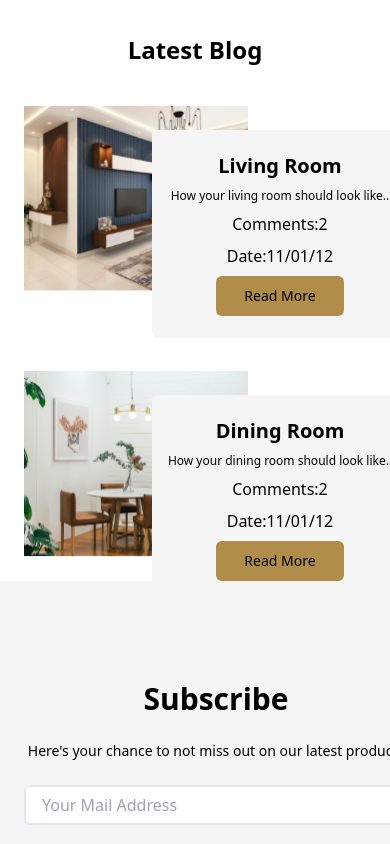
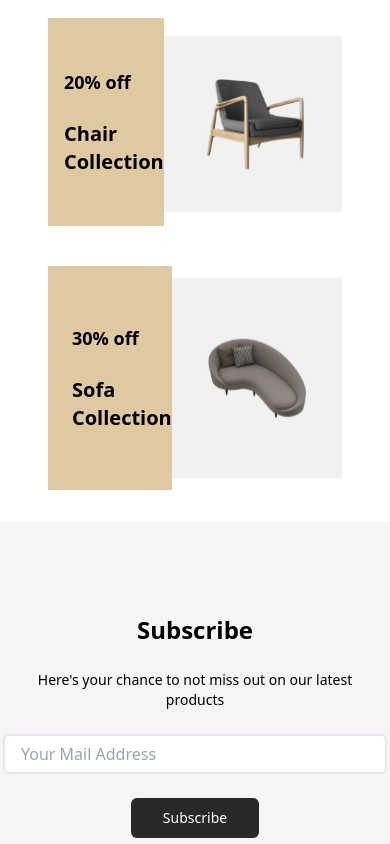
Before and after one commit to ForJessicaSake/React-Query-X-Jotai-Next-Ecommerce-Store, a React (Create React App) app: page / in a window 390 px wide. Shown: the part 940-1784 px from the top of the page. Built offline with nearby package versions, Linux system fonts and the light colour scheme.

Commit message:
feat:completed the collection section

```diff
--- a/src/components/Navbar.tsx
+++ b/src/components/Navbar.tsx
@@ -19,9 +19,9 @@ const Navbar: React.FC = () => {
   return (
     <nav className="flex justify-between items-center lg:px-16 h-20 text-base lg:text-sm cursor-pointer">
       <section className="flex justify-between lg:w-28 w-full">
-        <figure className="w-28 flex justify-between items-center">
-        <img src={Logo} alt="Logo" className="lg:w-5 lg:h-5 h-7 w-7 animate-bounce lg:ml-0 ml-4" />
-        <h1 className="text-xl font-medium cursor-pointer lg:block hidden">Furniture</h1>
+        <figure className="lg:w-28 w-32 flex justify-between items-center">
+        <img src={Logo} alt="Logo" className="lg:w-5 lg:h-5 h-6 w-6 animate-bounce lg:ml-0 ml-4" />
+        <h1 className="text-xl font-medium cursor-pointer lg:block">Furniture</h1>
         </figure>
         <HiOutlineMenuAlt3 className="w-16 h-8 lg:hidden" onClick={toggleNav} />
       </section>
--- a/src/custom/Article.tsx
+++ b/src/custom/Article.tsx
@@ -10,13 +10,13 @@ type Props = {
 
 const Article = ({ image, heading, content, comment, date }: Props) => {
   return (
-    <section className="flex relative w-72 ">
-      <img src={image} alt="interior decoration" className="w-56 lg:w-72" />
-      <article className=" absolute left-32 lg:left-52 top-6 py-2 lg:h-48 h-52 lg:w-72 w-64 rounded-md bg-Header flex flex-col items-center justify-center ">
-        <h1 className="font-bold text-xl pb-2">{heading}</h1>
-        <p className="lg:text-sm text-xs pb-2">{content}</p>
-        <p className="font-light">Comments:{comment}</p>
-        <h6 className=" py-2 font-light">Date:{date}</h6>
+    <section className="relative w-72 lg:flex">
+      <img src={image} alt="interior decoration" className="w-12/12 lg:w-72" />
+      <article className=" absolute left-28 lg:left-52 top-6 py-2 lg:h-48 h-52 lg:w-72 w-56 rounded-md bg-Header flex flex-col items-center justify-center ">
+        <h1 className="font-bold text-lg pb-2">{heading}</h1>
+        <p className="lg:text-xs font-light pb-2">{content}</p>
+        <p className="font-light text-sm">Comments:{comment}</p>
+        <h6 className=" py-2 font-light text-sm">Date:{date}</h6>
         <BlogButton text="Read More"/>
       </article>
     </section>
--- a/src/elements/Blog.tsx
+++ b/src/elements/Blog.tsx
@@ -4,7 +4,7 @@ import snug2 from "../assets/Images/snug2.svg";
 
 const Blog: React.FC = () => {
   return (
-    <article className="py-6 flex flex-col text-center">
+    <article className="py-6 lg:flex hidden flex-col text-center">
       <h1 className="text-2xl font-bold py-10">Latest Blog</h1>
       <section className="flex lg:flex-row flex-col justify-between lg:px-14 px-6 w-10/12">
         <section>
--- /dev/null
+++ b/src/elements/Collection.tsx
@@ -0,0 +1,29 @@
+import Chair from "../assets/Images/collection.svg";
+import Sofa from "../assets/Images/collection2.svg"
+
+const Collection = () => {
+  return (
+    <section className="flex lg:flex-row flex-col justify-between px-12 pt-12 py-8">
+      <section className="flex">
+        <figcaption className="pl-4 lg:h-64 h-52 w-48 bg-Collection flex flex-col justify-center ">
+          <h4 className="text-lg font-bold pb-6">20% off</h4>
+          <h1 className="text-xl font-bold">Chair Collection</h1>
+        </figcaption>
+        <figure>
+          <img src={Chair} alt="" className="lg:h-64 h-52 w-80 "/>
+        </figure>
+      </section>
+      <section className="flex lg:mt-0 mt-10">
+      <figcaption className="lg:h-64 h-56  pl-6 bg-Collection flex flex-col justify-center ">
+      <h4 className="text-lg font-bold pb-6">30% off</h4>
+      <h1 className="text-xl font-bold">Sofa Collection</h1>
+        </figcaption>
+        <figure>
+        <img src={Sofa} alt="" className="lg:h-64 h-56 w-80"/>
+        </figure>
+      </section>
+    </section>
+  );
+};
+
+export default Collection;
--- a/src/elements/Subscribe.tsx
+++ b/src/elements/Subscribe.tsx
@@ -10,11 +10,13 @@ const Subscribe: React.FC = () => {
       <img src={advertTwo} alt="cushion" className="w-80" />
         <img src={advert} alt="cushion" className="w-80"/>
       </figure>
-      <figcaption className="flex flex-col items-center">
-        <h1 className="text-3xl py-6 font-bold">Subscribe</h1>
-        <p className="text-sm">Here's your chance to not miss out on our latest products</p>
+      <figcaption className="flex flex-col w-full lg:w-96 text-center items-center">
+        <h1 className="text-2xl py-6 font-bold">Subscribe</h1>
+        <p className="text-sm font-light">Here's your chance to not miss out on our latest products</p>
+        <form className="flex flex-col items-center justify-center">
         <input placeholder="Your Mail Address" className="my-6 h-10 w-96 p-4 rounded-md border-2 border-slate-200 "/>
         <Button text="Subscribe" />
+        </form>
       </figcaption>
     </section>
   );
--- a/src/pages/Home.tsx
+++ b/src/pages/Home.tsx
@@ -1,4 +1,5 @@
 import Blog from "../elements/Blog";
+import Collection from "../elements/Collection";
 import Header from "../elements/Header";
 import Info from "../elements/Info";
 import Subscribe from "../elements/Subscribe";
@@ -8,6 +9,7 @@ const Home = () => {
     <section className="overflow-x-hidden">
       <Header/>
       <Info/>
+      <Collection/>
       <Blog/>
       <Subscribe/>
     </section>
--- a/tailwind.config.js
+++ b/tailwind.config.js
@@ -23,6 +23,7 @@ module.exports = {
         Brown: "#b08e49",
         Header: "#f5f5f5",
         btn: "#292929",
+        Collection: "#dec9a0",
       }
     },
   },
```
Also changed, not shown: src/assets/Images/collection.svg (added), src/assets/Images/collection2.svg (added).
